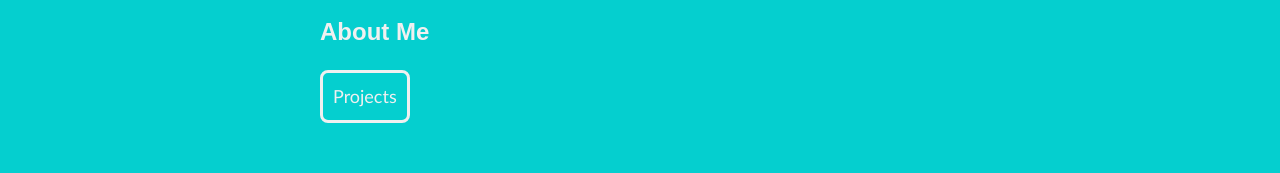
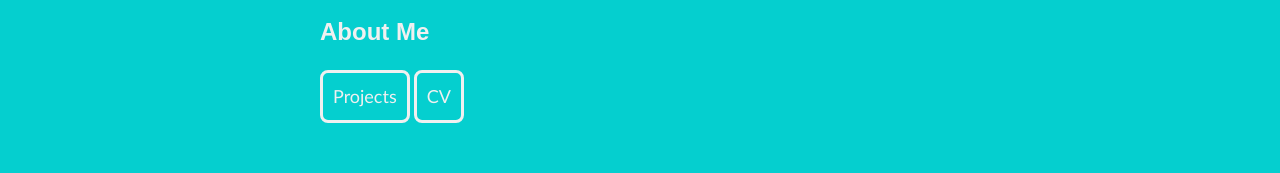
Before and after one commit to rossthurgood/rossthurgood.github.io, a plain HTML site: page index.html in a window 1280 px wide. Shown: the part 741-914 px from the top of the page. Drawn offline with Linux system fonts and the light colour scheme; a script that the page names is missing; a web font is replaced by a local one.

Commit message:
Add files via upload

```diff
--- a/index.html
+++ b/index.html
@@ -54,7 +54,7 @@
 
 <div class="contentarea" id="aboutme">
   <h2>About Me</h2>
-  <p><a href="/projects/" class="btn">Projects</a></p>
+  <p><a href="/projects/" class="btn">Projects</a> <a href="/website extras/Ross_Thurgood_CV.pdf" class="btn">CV</a></p>
   <p>&nbsp;</p>
   <p><strong>Hello, my name is Ross.</strong> I am a Creative iMedia student with a strong interest in graphic design, digital media, and web development. This website has been developed as a professional portfolio to showcase my technical skills, creativity, and ability to respond effectively to client briefs. </p>
   <p>My work focuses on producing visually engaging and purposeful designs that are tailored to specific target audiences. Throughout my projects, I aim to combine creativity with functionality, ensuring that each product is both aesthetically effective and fit for its intended purpose. </p>
```
